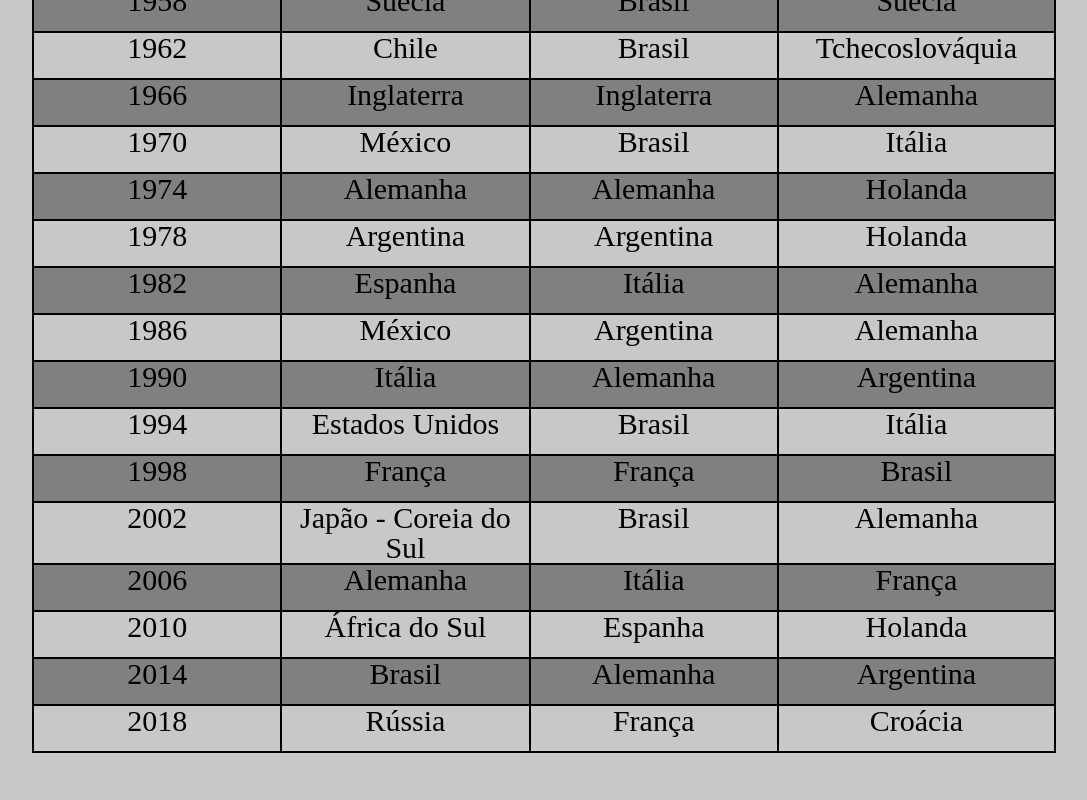
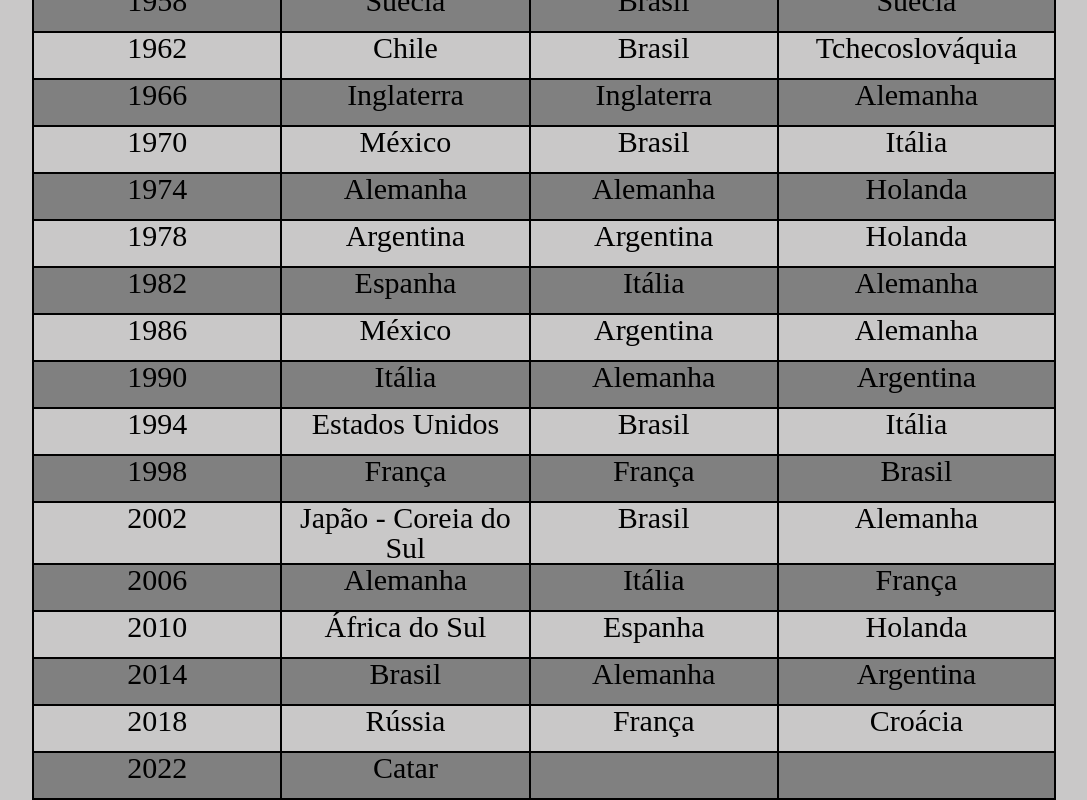
Before and after one commit to Paulo-cesar-de-carvalho/HTML-CSS-JS, a plain HTML site: page Copas do Mundo/Index.html in a window 1280 px wide. Shown: the part 442-1242 px from the top of the page, without its empty margins (96-1183 px from the left). Before the commit the page ends 1195 px from the top, so only its background shows below. Drawn offline with Linux system fonts and the light colour scheme; files that its build step writes are made by us from their sources.

Commit message:
Update Index.html

```diff
--- a/Copas do Mundo/Index.html
+++ b/Copas do Mundo/Index.html
@@ -152,7 +152,13 @@
                         <td>2018</td>
                         <td>Rússia</td>
                         <td>França</td>
-                        <td>Croácia </td>
+                        <td>Croácia</td>
+                    </tr>
+                    <tr>
+                        <td>2022</td>
+                        <td>Catar</td>
+                        <td></td>
+                        <td></td>
                     </tr>
                 </tbody>
             </table>
```
